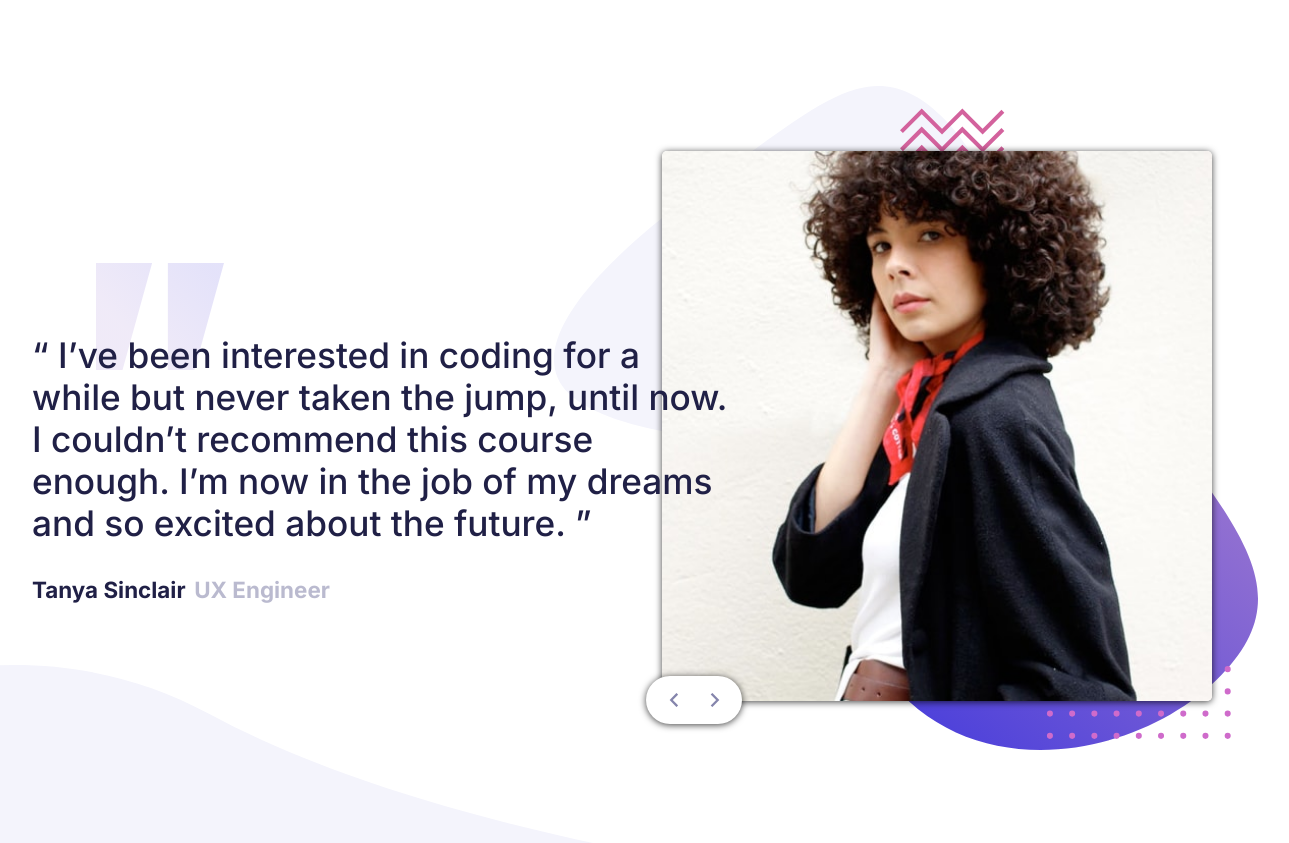
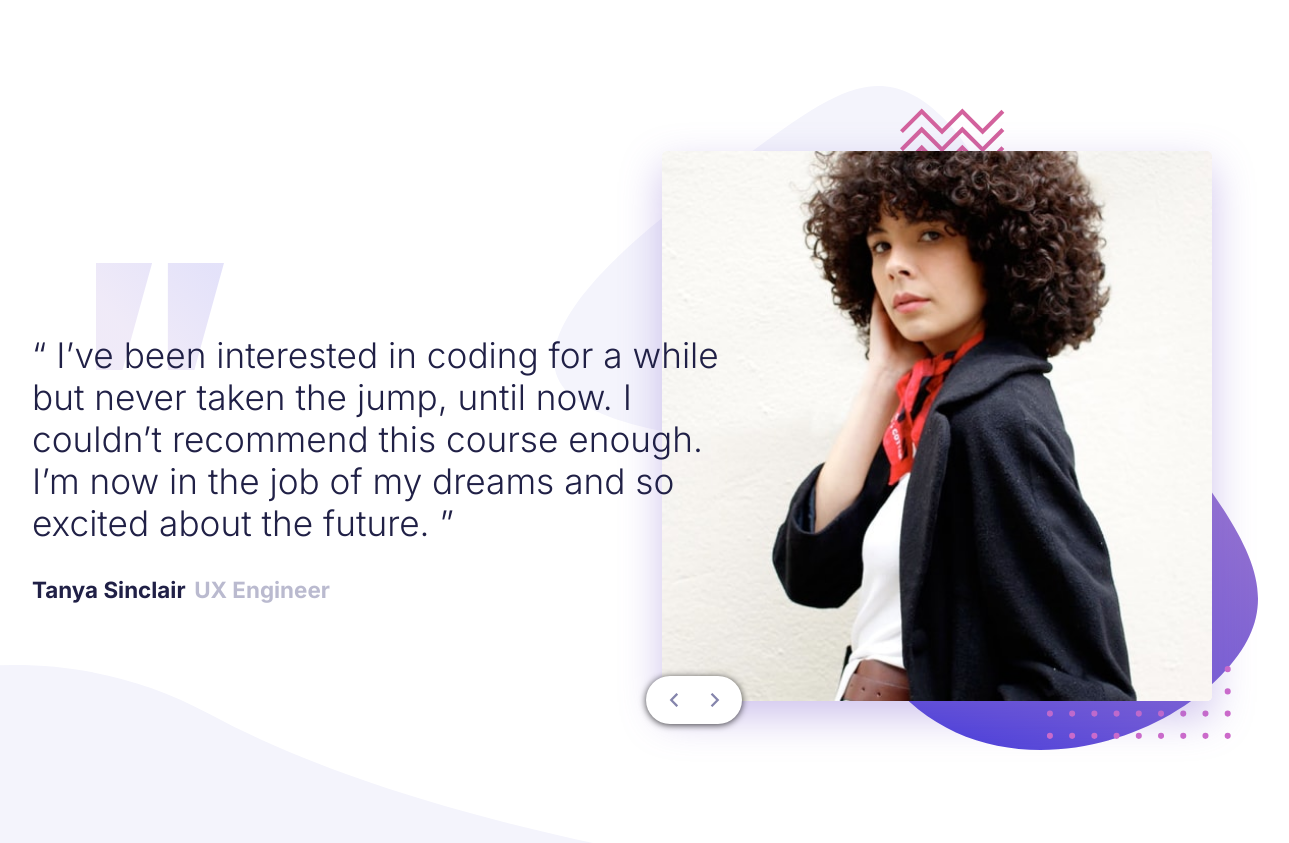
Before and after one commit to adarsh78/coding-bootcamp-testimonials-slider-master, a plain HTML site: page index.html in a window 1536 px wide. Shown: the whole page, without its empty margins (162-1451 px from the left). Drawn offline with Linux system fonts and the light colour scheme; files whose address does not match are found by name.

Commit message:
image box shadow corrected

```diff
--- a/style.css
+++ b/style.css
@@ -83,7 +83,7 @@ main p:nth-child(1) {
 .card img {
   border-radius: 5px;
   margin-bottom: 1.4rem;
-  box-shadow: 0px 1px 7px 0px rgba(0, 0, 0, 0.75);
+  box-shadow: 0px 16px 40px 0px rgba(135, 105, 210, 0.4);
 }
 
 .btn-container {
@@ -122,6 +122,7 @@ button {
     position: relative;
     left: 122px;
     width: 22rem;
+    font-weight: 300;
   }
 
   .card {
```
